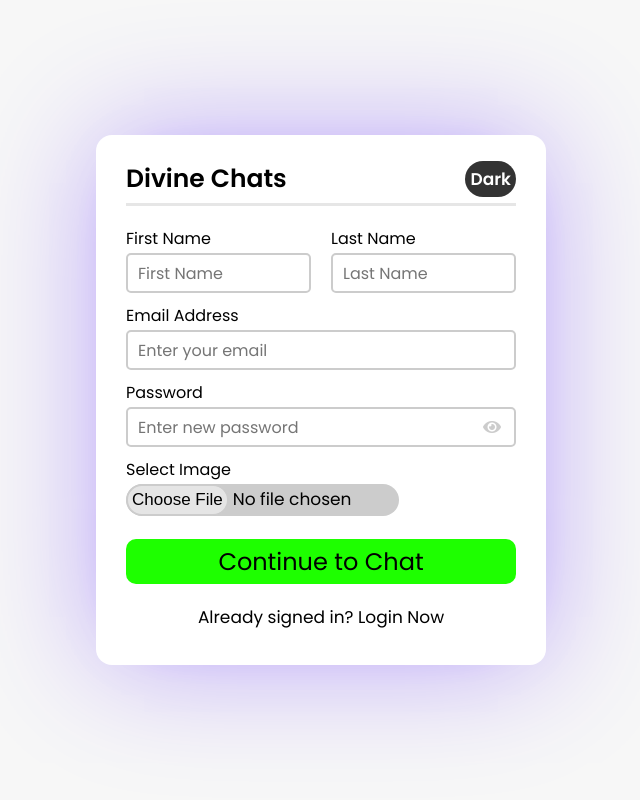
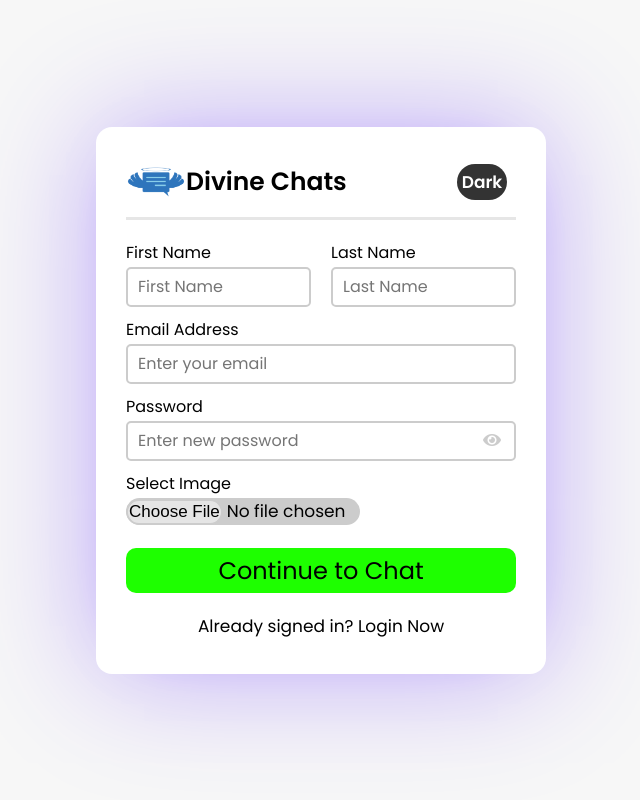
Before and after one commit to devagarwal2503/Divine-Chats, a PHP site: page / in a window 1280 px wide. Shown: the whole page, without its empty margins (319-959 px from the left). Run offline with PHP 8.4, Linux system fonts and the light colour scheme.

Commit message:
FrontEnd Complet

```diff
--- a/chat.html
+++ b/chat.html
@@ -5,6 +5,7 @@
     <meta http-equiv="X-UA-Compatible" content="IE=edge">
     <meta name="viewport" content="width=device-width, initial-scale=1.0">
     <title>Divine Chats</title>
+    <link rel="shortcut icon" href="./Logo.png" type="image/x-icon">
     <link id="theme" rel="stylesheet" href="light-mode.css">
     <link rel="stylesheet" href="https://cdnjs.cloudflare.com/ajax/libs/font-awesome/5.15.3/css/all.min.css" integrity="sha512-iBBXm8fW90+nuLcSKlbmrPcLa0OT92xO1BIsZ+ywDWZCvqsWgccV3gFoRBv0z+8dLJgyAHIhR35VZc2oM/gI1w==" crossorigin="anonymous" referrerpolicy="no-referrer" />
 </head>
--- a/index.html
+++ b/index.html
@@ -5,6 +5,7 @@
     <meta http-equiv="X-UA-Compatible" content="IE=edge">
     <meta name="viewport" content="width=device-width, initial-scale=1.0">
     <title>Divine Chats</title>
+    <link rel="shortcut icon" href="./Logo.png" type="image/x-icon">
     <link id="theme" rel="stylesheet" href="light-mode.css">
     <link rel="stylesheet" href="https://cdnjs.cloudflare.com/ajax/libs/font-awesome/5.15.3/css/all.min.css" integrity="sha512-iBBXm8fW90+nuLcSKlbmrPcLa0OT92xO1BIsZ+ywDWZCvqsWgccV3gFoRBv0z+8dLJgyAHIhR35VZc2oM/gI1w==" crossorigin="anonymous" referrerpolicy="no-referrer" />
 </head>
@@ -12,7 +13,8 @@
     <div class="wrapper">
         <section class="form signup">
             <header>
-                Divine Chats
+                <img src="./Logo.png" alt="" height="60px" width="60px" />
+                <lable>Divine Chats</lable>
                 <a href="#" class="logout" id="theme-toggle">Dark</a>
             </header>
             <form action="#">
--- a/light-mode.css
+++ b/light-mode.css
@@ -57,9 +57,10 @@ body{
     color: var(--uniColor);
     position: relative;
     align-items: center;
-    justify-content: space-between;
 }
+
 .form header a{
+    margin-left: 110px;
     color: var(--logouttxtColor);
     font-size: 17px;
     padding: 5px 5px;
@@ -116,19 +117,20 @@ form .name-details .field:last-child{
     font-size: 17px;
     background: var(--imgInput);
     border-radius: 50px;
-    width: 70%;
+    width: 60%;
     outline: none;
 }
 ::-webkit-file-upload-button{
     color: var(--imgtxtInput);
     background: var(--imgBgColor);
-    padding: 4px;
+    padding: 1px;
     border: 2px solid var(--inputBorder);
     border-radius: 50px;
 }
 ::-webkit-file-upload-button:hover{
-    background: red;
+    background: var(--buttonBgColor);
     cursor: pointer;
+    color: var(--buttontxtColor);
 }
 .form form .button input{
     margin-top: 13px;
--- a/login.html
+++ b/login.html
@@ -5,6 +5,7 @@
     <meta http-equiv="X-UA-Compatible" content="IE=edge">
     <meta name="viewport" content="width=device-width, initial-scale=1.0">
     <title>Divine Chats</title>
+    <link rel="shortcut icon" href="./Logo.png" type="image/x-icon">
     <link id="theme" rel="stylesheet" href="light-mode.css">
     <link rel="stylesheet" href="https://cdnjs.cloudflare.com/ajax/libs/font-awesome/5.15.3/css/all.min.css" integrity="sha512-iBBXm8fW90+nuLcSKlbmrPcLa0OT92xO1BIsZ+ywDWZCvqsWgccV3gFoRBv0z+8dLJgyAHIhR35VZc2oM/gI1w==" crossorigin="anonymous" referrerpolicy="no-referrer" />
 </head>
@@ -12,6 +13,7 @@
     <div class="wrapper">
         <section class="form login">
             <header>
+                <img src="./Logo.png" alt="" height="60px" width="60px" />
                 Divine Chats<a href="#" class="logout" id="theme-toggle">Dark</a>
             </header>
             <form action="#">
--- a/users.html
+++ b/users.html
@@ -5,6 +5,7 @@
     <meta http-equiv="X-UA-Compatible" content="IE=edge">
     <meta name="viewport" content="width=device-width, initial-scale=1.0">
     <title>Divine Chats</title>
+    <link rel="shortcut icon" href="./Logo.png" type="image/x-icon">
     <link id="theme" rel="stylesheet" href="light-mode.css">
     <link rel="stylesheet" href="https://cdnjs.cloudflare.com/ajax/libs/font-awesome/5.15.3/css/all.min.css" integrity="sha512-iBBXm8fW90+nuLcSKlbmrPcLa0OT92xO1BIsZ+ywDWZCvqsWgccV3gFoRBv0z+8dLJgyAHIhR35VZc2oM/gI1w==" crossorigin="anonymous" referrerpolicy="no-referrer" />
 </head>
```
Also changed, not shown: dark-mode.css (+6 -4 lines), Logo.png (added).
